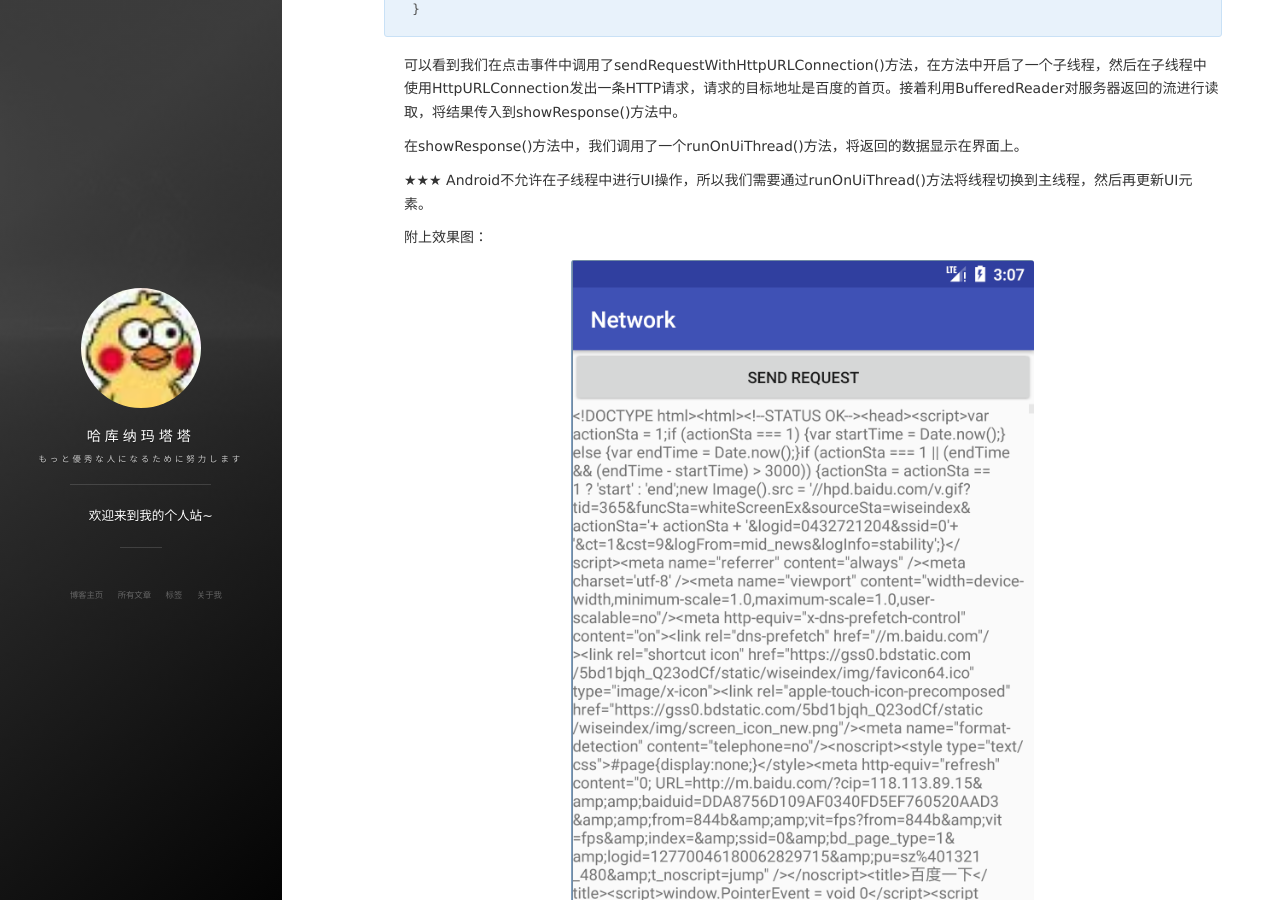
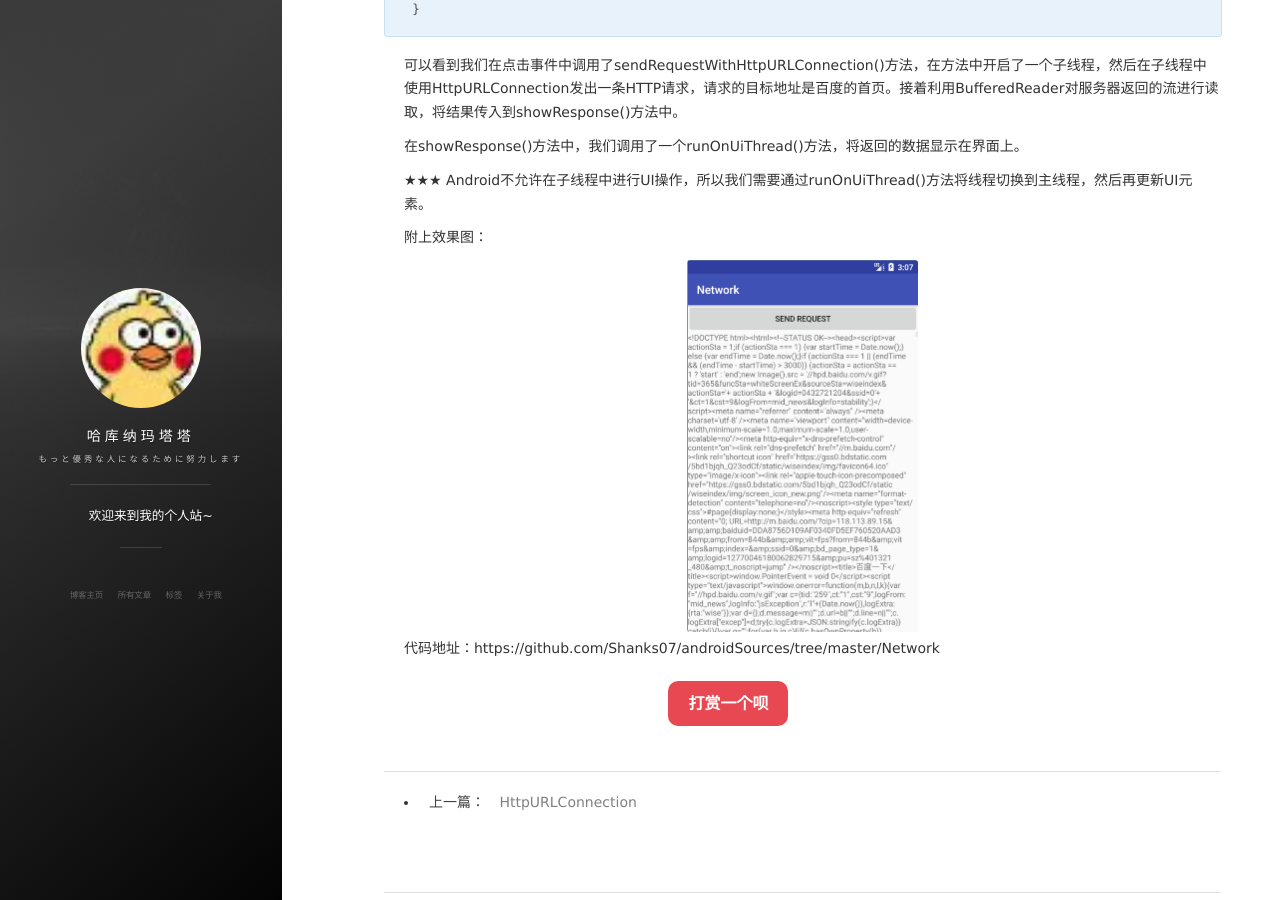
Before and after one commit to YuQi9797/YuQi9797.github.io, a Jekyll site: the page built from _posts/2017-11-02-Demo_HttpURLConnection.md, in a window 1280 px wide and 900 px high, scrolled down 2083 px. Built offline with Jekyll 4.4.1, drawn with Linux system fonts in a browser that asks for light colours; nearby versions of some CDN libraries; comment, search, counter and statistics services are not loaded.

Commit message:
HttpURLConnection

```diff
--- a/_posts/2017-11-02-Demo_HttpURLConnection.md
+++ b/_posts/2017-11-02-Demo_HttpURLConnection.md
@@ -130,7 +130,7 @@
 
 附上效果图：
 <div>
-  <img src="/images/image/HttpURLConnection.png">
+  <img src="/images/image/HttpURLConnection.png" width="231" height="372">
 </div>
 
 代码地址：https://github.com/Shanks07/androidSources/tree/master/Network
```
